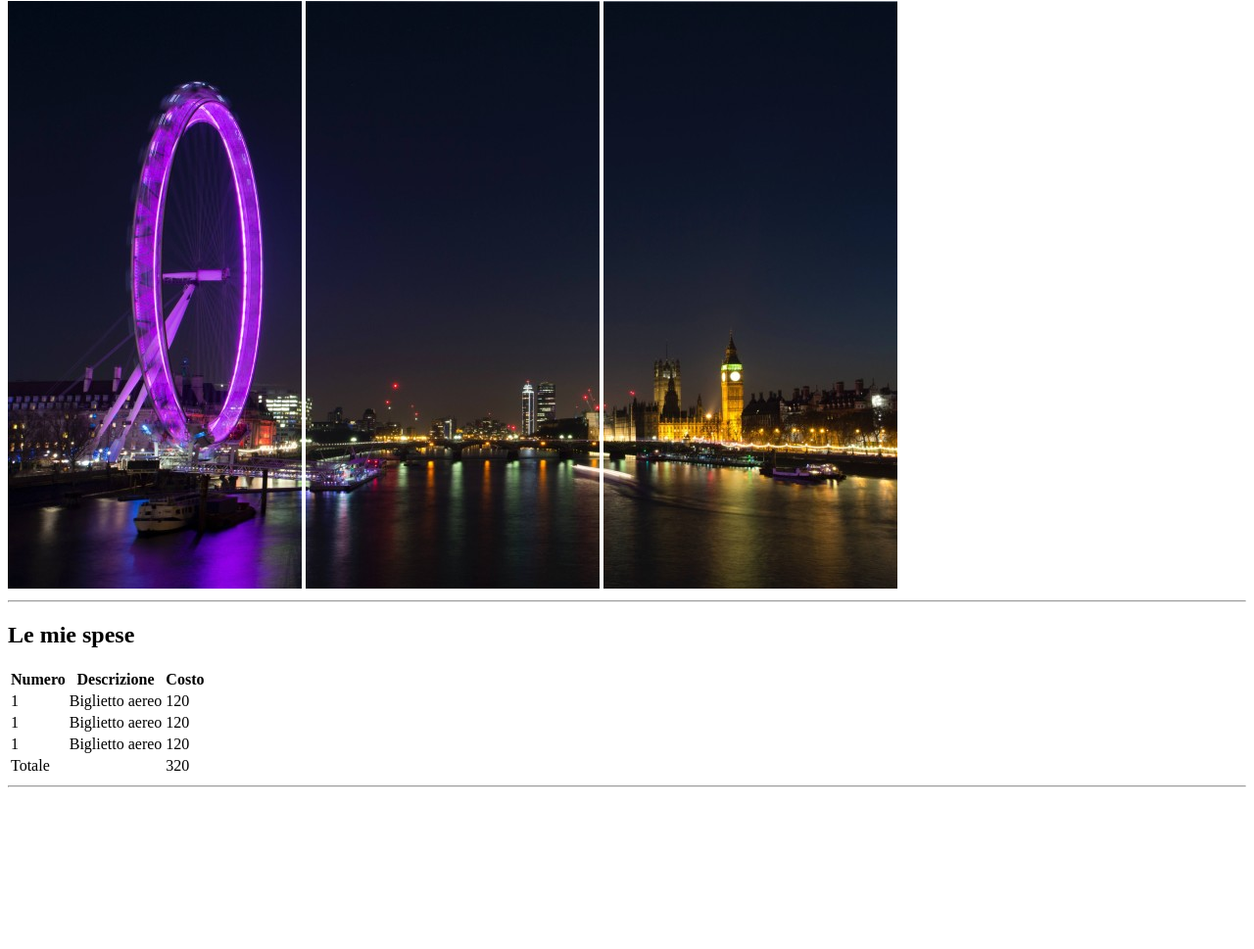
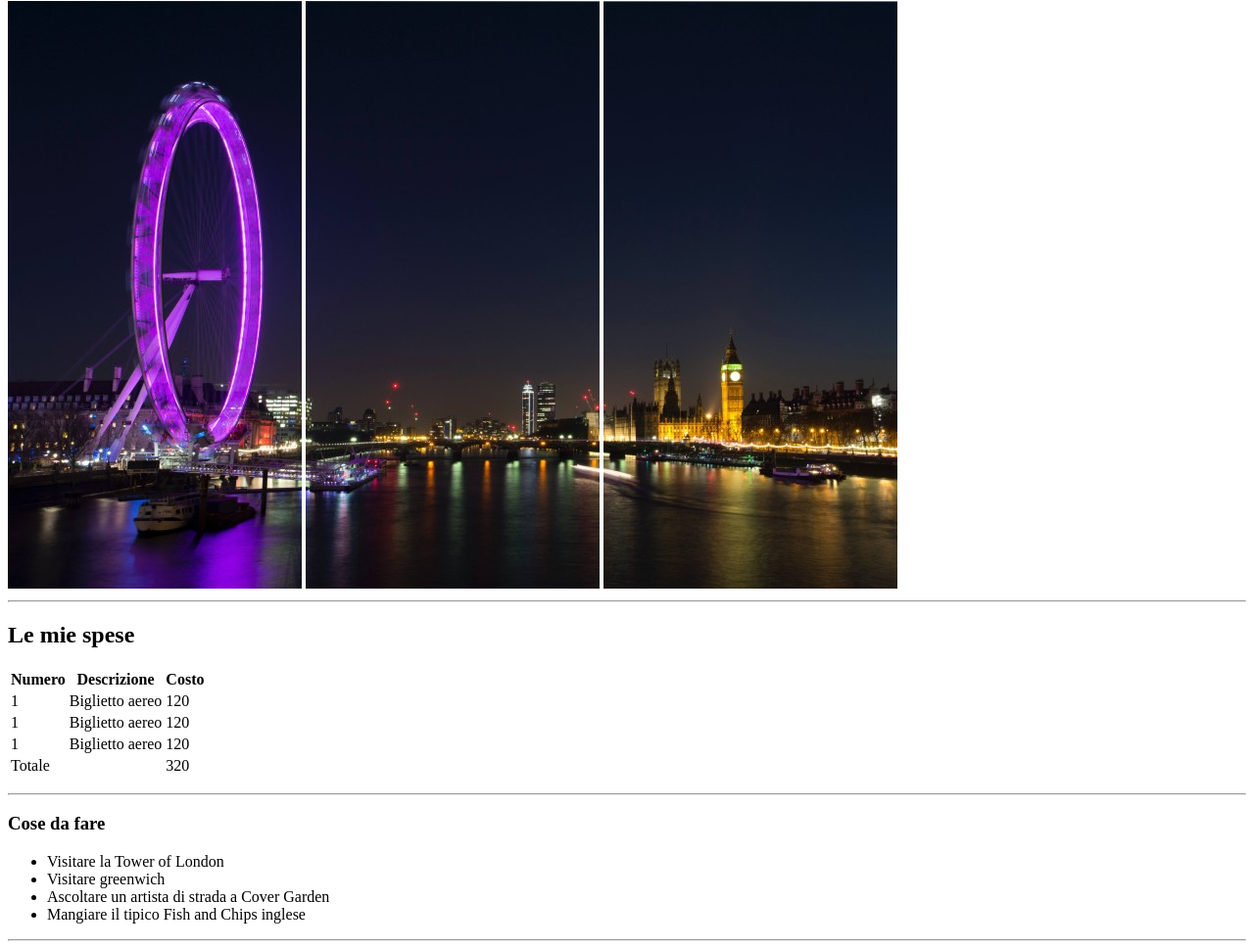
Before and after one commit to ClaraNocilla12/html-london-trip, a plain HTML site: page index.html in a window 1280 px wide. Shown: the part 79-1048 px from the top of the page at 98% size. Before the commit the page ends 899 px from the top, so only its background shows below. Drawn offline with Linux system fonts and the light colour scheme.

Commit message:
ul added

```diff
--- a/index.html
+++ b/index.html
@@ -52,9 +52,23 @@
                 </tbody>
             </table>
 
-            <hr>
 
         </p>
+
+        <hr>
+
+        <h3>Cose da fare</h3>
+
+        <p>
+            <ul>
+                <li>Visitare la Tower of London</li>
+                <li>Visitare greenwich</li>
+                <li>Ascoltare un artista di strada a Cover Garden</li>
+                <li>Mangiare il tipico Fish and Chips inglese</li>
+            </ul>
+        </p>
+
+        <hr>
 
     </main>
 </body>
```
